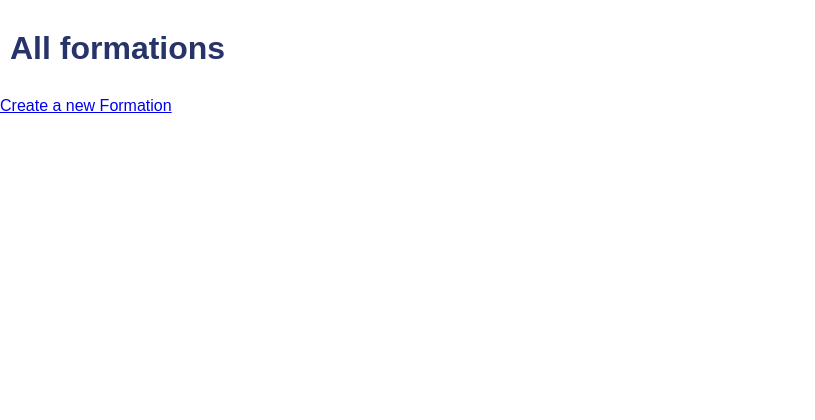
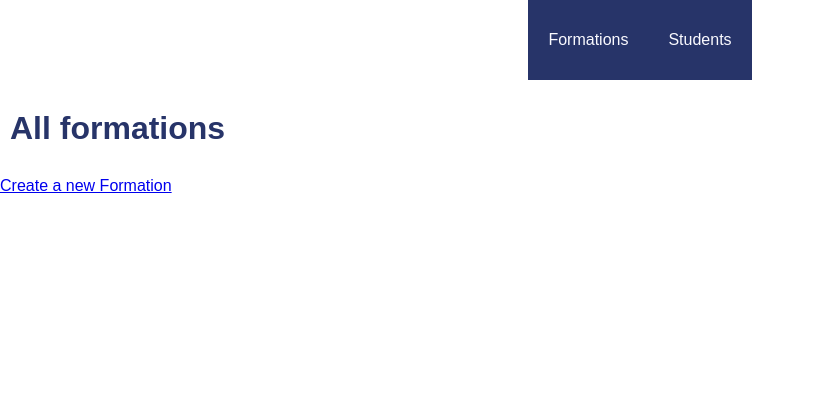
Before and after one commit to CN-Works/SchoolManager, a Symfony app: template templates/formation/index.html.twig in a window 1280 px wide. Shown: the top 420 px of the page, without its empty margins (0-815 px from the left). Before the commit the page ends 113 px from the top, so only its background shows below. Run offline with Twig, Linux system fonts and the light colour scheme; the template is opened without the code that fills it, so the values that code supplies are empty; some libraries are stand-ins or nearby versions.

Commit message:
Style : simple navbar

```diff
--- a/public/css/style.css
+++ b/public/css/style.css
@@ -19,6 +19,33 @@
 .unselectable {
     user-select: none;
 }
+
+nav {
+    display: flex;
+    align-items: center;
+    justify-content: center;
+}
+
+.nav-option {
+    height: 10svh;
+    background-color: var(--blue);
+    color: var(--light);
+    text-decoration: none;
+    padding: 0 20px;
+
+    display: flex;
+    align-items: center;
+    justify-content: center;
+}
+
+.nav-option:hover {
+    background-color: var(--blue-dark);
+}
+
+.nav-option:visited {
+    color: var(--light);
+}
+
 
 /* Students */
 .student-main {
--- a/templates/base.html.twig
+++ b/templates/base.html.twig
@@ -13,6 +13,14 @@
         {% endblock %}
     </head>
     <body>
+        <nav>
+            <a class="nav-option" href="{{ path("app_formation") }}">
+                <p>Formations</p>
+            </a>
+            <a class="nav-option" href="{{ path("app_student") }}">
+                <p>Students</p>
+            </a>
+        </nav>
 
         {% block body %}{% endblock %}
 
```
